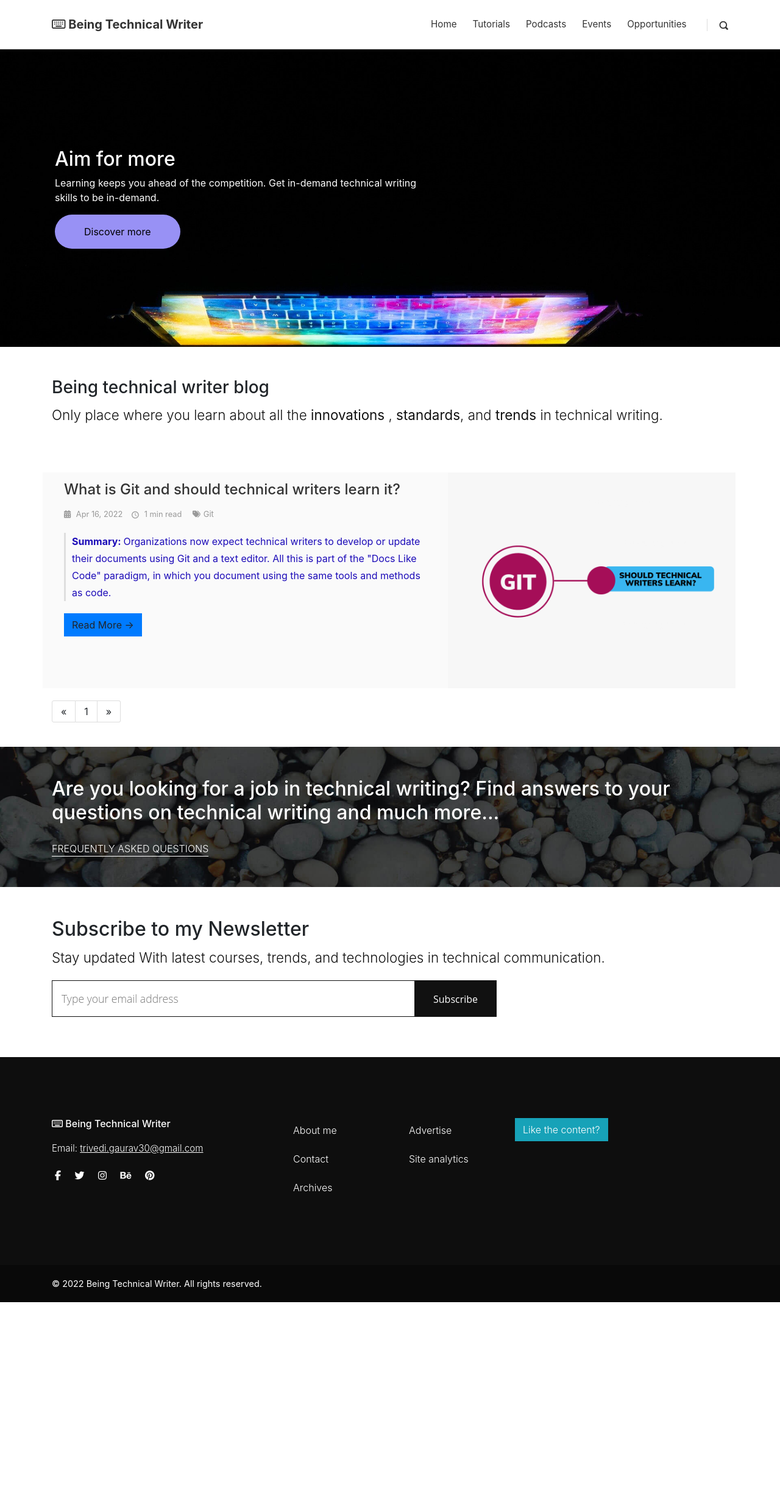
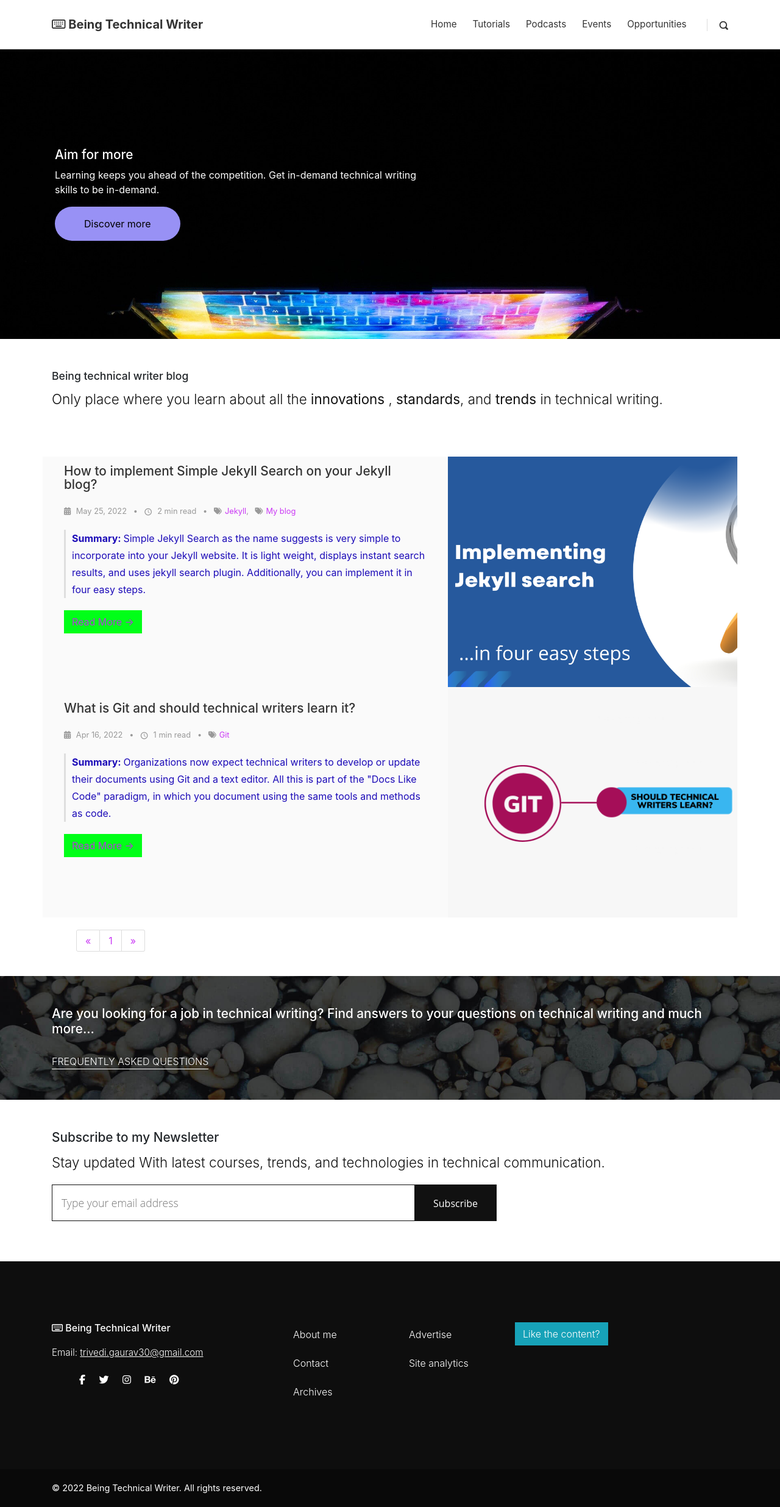
Before and after one commit to gautriv/gautriv.github.io, a Jekyll site: the page built from index.html, in a window 1280 px wide. Shown: the whole page at 61% size. Built offline with Jekyll 4.4.1, drawn with Linux system fonts in a browser that asks for light colours; nearby versions of some CDN libraries; before the commit the page ends 2136 px from its top, so only the background shows below that.

Commit message:
added post

```diff
--- a/_data/categories.yml
+++ b/_data/categories.yml
@@ -8,3 +8,6 @@ categories:
 
     - title: Git
       url: /category-git/
+
+    - title: My blog
+      url: /category-my-blog/
--- /dev/null
+++ b/_includes/goodtoknow.html
@@ -0,0 +1 @@
+<div markdown="span" class="alert alert-info" role="alert"> <i class="fa fa-lightbulb-o" aria-hidden="true"></i> <b>Good to know:</b> {{include.content}}</div>
--- /dev/null
+++ b/_includes/important.html
@@ -0,0 +1 @@
+<div markdown="span" class="alert alert-warning" role="alert"><i class="fa fa-warning"></i> <b>Important:</b> {{include.content}}</div>
--- /dev/null
+++ b/_includes/note.html
@@ -0,0 +1 @@
+<div markdown="span" class="alert alert-primary" role="alert"><i class="fa fa-info-circle"></i> <b>Note:</b> {{include.content}}</div>
--- /dev/null
+++ b/_posts/2022/5/2022-05-25-jekyll-search-implement.md
@@ -0,0 +1,48 @@
+---
+title: How to implement Simple Jekyll Search on your Jekyll blog?
+category:
+- Jekyll
+- My blog
+image: "/assets/jekyll-search.png"
+header-img: "/assets/jekyll-search.png"
+keywords: [jekyll search plugin, simple jekyll search, jekyll search options, jekyll search, implement jekyll search]
+permalink: /jekyllsearch/
+description: Simple Jekyll Search as the name suggests is very simple to incorporate into your Jekyll website. It is light weight, displays instant search results, and uses jekyll search plugin. Additionally, you can implement it in four easy steps.
+---
+
+There are numerous methods for incorporating search into your Jekyll website. Some of them are difficult to implement, but others are simple. One such tool is Simple Jekyll Search. It is very simple to incorporate into your Jekyll website. If you want you can go for:
+
+- Google search
+- Algolia
+- Lunr
+
+In the subsequent articles, we'll go over how to use different search engines. In this blog, I'll show you how to use a Jekyll search plugin to construct a simple Jekyll search functionality.
+
+### Features
+- Light weight
+- Displays instant search results
+- Easy to implement
+- Easy debugging process
+
+### Prerequisites
+- A json file, for example, [search.json](https://github.com/gautriv/gautriv.github.io/blob/main/search.json).
+- HTML elements for search bar, for example, [search.html](https://github.com/gautriv/gautriv.github.io/blob/main/_includes/search.html).
+- A JavaScript file, for example, [search-script.js](https://github.com/gautriv/gautriv.github.io/blob/main/js/search-script.js).
+
+### Procedures
+1. Add **search.json** at your home location. The location where you have your index.html file.
+2. Add **search-script.js** in your js folder if you have one, otherwise add it at your home location.
+3. Add **search.html** in your `_includes` folder.
+
+    {% include note.html content="Update the **search.html** file with the exact location of **search.json** and **search-script.js** files." %}
+
+4. Add **search.html** at the location where you want your system to display the search bar or functionality.
+
+### Credits and references
+- [christian-fei](https://github.com/christian-fei) for developing [Simple Jekyll Search](https://github.com/christian-fei/Simple-Jekyll-Search).
+- [Alex Pearce](https://github.com/alexpearce) for the [idea](https://alexpearce.me/2012/04/simple-jekyll-searching/) on how it can be achieved.
+
+
+{% include goodtoknow.html content="Play with your `css` and `search-script.js` file to customize the search as per your needs." %}
+
+If you have questions, let me know in the comments section.
--- a/css/style.default.css
+++ b/css/style.default.css
@@ -40,6 +40,7 @@ a i {
 ul {
   margin: 0;
   padding: 0;
+  margin-left: 40px;
 }
 
 section {
@@ -679,7 +680,7 @@ section.featured-posts .text-inner {
 }
 
 section.featured-posts a {
-  color: inherit;
+  color: rgba(196, 37, 244, 0.9);
   text-decoration: none;
 }
 
@@ -1359,10 +1360,6 @@ main.posts-listing .post-footer {
 .blog-post .post-body h5,
 .blog-post .post-body h6 {
   color: #333;
-}
-
-.blog-post .post-body p {
-  margin-bottom: 30px;
 }
 
 .blog-post .post-body p:not(.lead) {
@@ -1743,8 +1740,8 @@ STYLE SWITCHER FOR DEMO
 
 .btn-primary {
   color: #111;
-  background-color: #999;
-  border-color: #999;
+  background-color: #00ff18 !important;
+  border-color: #00ff18 !important;
 }
 
 .btn-primary:hover {
@@ -2319,17 +2316,17 @@ h6,
 
 h1,
 .h1 {
-  font-size: 2.5rem;
+  font-size: 1.7rem !important;
 }
 
 h2,
 .h2 {
-  font-size: 2rem;
+  font-size: 1.3rem !important;
 }
 
 h3,
 .h3 {
-  font-size: 1.75rem;
+  font-size: 1.1rem !important;
 }
 
 h4,
--- a/index.html
+++ b/index.html
@@ -14,16 +14,19 @@ focus: noform
                         <h2 class="h4">{{post.title}}</h2>
                     </a>
                 </header>
+                <span>
                 <footer class="post-footer d-flex align-items-center">
-                    <div class="date"><i class="fas fa-calendar-alt"></i> {{ post.date | date: "%b %-d, %Y" }}</div>
-                    <div class="date"><i class="icon-clock"></i> {% include readtime.html content=post.content %}</div>
+                    <div class="date"><i class="fas fa-calendar-alt"></i> {{ post.date | date: "%b %-d, %Y" }} &nbsp; &#8226; &nbsp;
+                    <i class="icon-clock"></i> {% include readtime.html content=post.content %} &nbsp; &#8226; &nbsp;
                     {% for cat in post.categories %}
-                    <div class="category tags"><i class="fas fa-tags"></i><a href="{{ " /category-" | prepend: site.baseurl | append:
-                            cat}}">{{cat}}</a>{% unless forloop.last
-                        %}, {% endunless%}
+                    <i class="fas fa-tags"></i><a href="{{ " /category-" | prepend: site.baseurl | append:
+                            cat}} ">{{cat}}</a>{% unless forloop.last
+                        %}, &nbsp; {% endunless%}
                         {% endfor %}
+
                     </div>
                 </footer>
+                </span>
                 <div class="summary">{{post.description}}</div>
                 <a href="{{site.baseurl}}{{post.url}}" class="btn btn-primary">Read More &rarr;</a>
             </div>
```
Also changed, not shown: pages/category-archives/category-my-blog.html (added, +17 -0 lines), _posts/2022/4/2022-04-16-git-technical-writer.md (renamed from _posts/2022-04-16-git-technical-writer.md), assets/jekyll-search.png (added).
